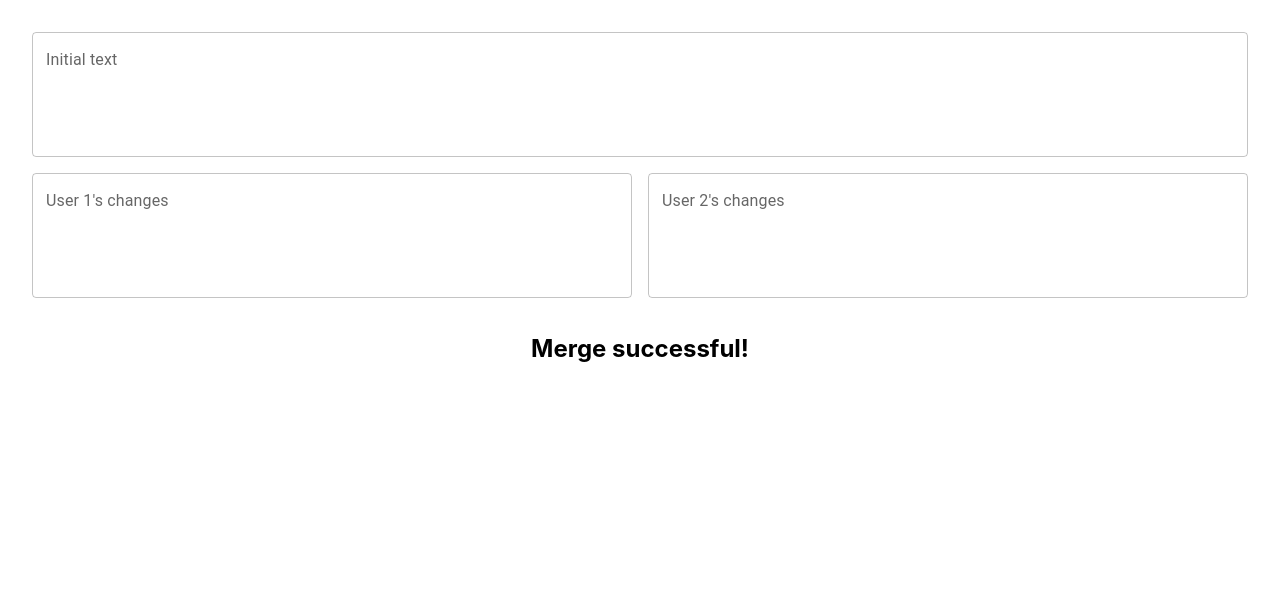
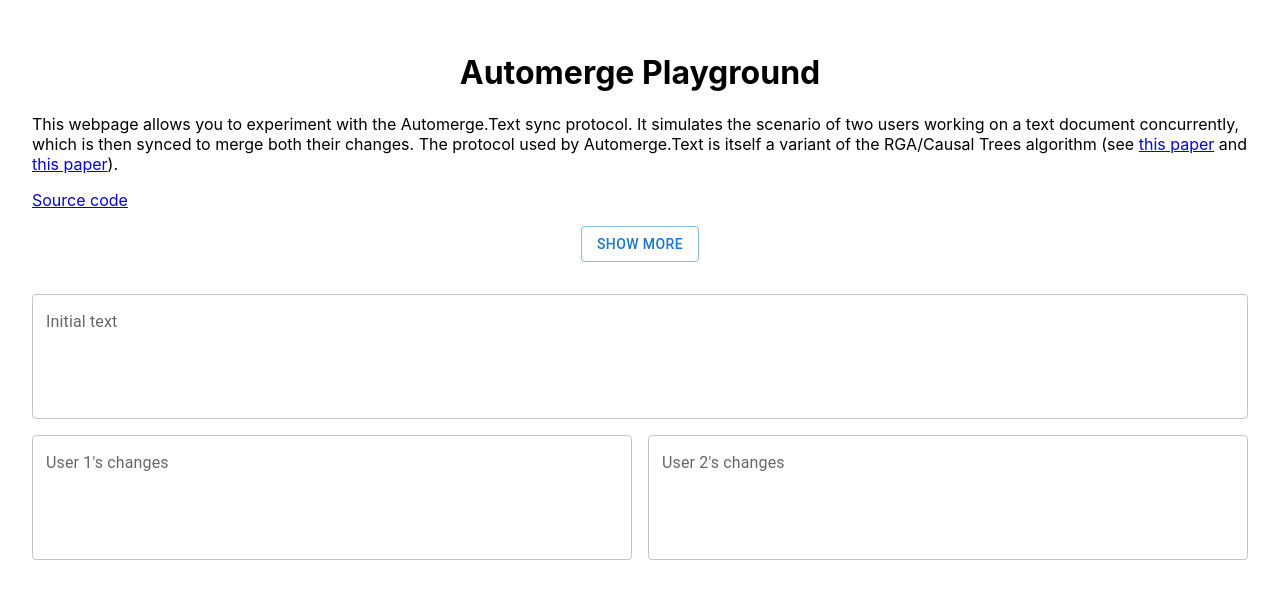
Before and after one commit to CicadaCinema/automerge-playground, a React (Create React App) app: page / in a window 1280 px wide. Shown: the top 598 px of the page. Built offline with nearby package versions, Linux system fonts and the light colour scheme.

Commit message:
add description also add license and readme

```diff
--- a/src/App.css
+++ b/src/App.css
@@ -2,3 +2,15 @@
   text-align: center;
   padding: 2rem;
 }
+
+.MarginBottom {
+  margin-bottom: 2rem;
+}
+
+.Intro {
+  text-align: start;
+}
+
+a:visited {
+  color: #00E;
+}
--- a/src/App.tsx
+++ b/src/App.tsx
@@ -1,4 +1,5 @@
 import React from 'react';
+import Button from '@mui/material/Button';
 import Grid from '@mui/material/Grid';
 import TextField from '@mui/material/TextField';
 import * as Diff from 'diff';
@@ -40,9 +41,14 @@ function App() {
   const [user1result, setUser1Result] = React.useState('');
   const [user2result, setUser2Result] = React.useState('');
 
+  // state of user-modifiable fields
+  // we need to be able to set the value of user1FieldValue and user2FieldValue in response to changes to initialFieldValue
   const [initialFieldValue, setInitialFieldValue] = React.useState('');
   const [user1FieldValue, setUser1FieldValue] = React.useState('');
   const [user2FieldValue, setUser2FieldValue] = React.useState('');
+
+  // visibility of additional info paragraphs
+  const [isInfoVisible, setIsInfoVisible] = React.useState(false);
 
   // compute changes between initialText and finalText using diff,
   // then perform those changes on the Automerge.Text object in doc, and return it
@@ -99,6 +105,7 @@ function App() {
     doc2 = doMagic(initial, user2, doc2);
 
     // merge the two documents one way, and then the other
+    // TODO: is there anything I can do about the typescript errors here rather than ignoring them?
     // @ts-ignore
     setUser1Result(Automerge.merge(Automerge.clone(doc1), Automerge.clone(doc2)).text.toString());
     // @ts-ignore
@@ -107,6 +114,60 @@ function App() {
 
   return (
     <div className='App'>
+      <h1>Automerge Playground</h1>
+      <div className='Intro'>
+        <p>
+          This webpage allows you to experiment with the Automerge.Text sync protocol. It simulates the scenario of two
+          users working on a text document concurrently, which is then synced to merge both their changes. The protocol
+          used by Automerge.Text is itself a variant of the RGA/Causal Trees algorithm (see <a
+          href='http://csl.snu.ac.kr/papers/jpdc11.pdf'>this paper</a> and <a
+          href='https://web.archive.org/web/20170821171430/http://www.ds.ewi.tudelft.nl/~victor/polo.pdf'>this paper</a>).
+        </p>
+        <p>
+          <a href='https://github.com/CicadaCinema/automerge-playground'>Source code</a>
+        </p>
+      </div>
+      <div className={'MarginBottom'}>
+        <Button
+          variant="outlined"
+          onClick={() => {
+            setIsInfoVisible(!isInfoVisible);
+          }}
+        >
+          {isInfoVisible ? 'Hide more' : 'Show more'}
+        </Button>
+
+      </div>
+      {isInfoVisible && <div className='Intro'>
+
+        <h2>Usage</h2>
+        <ol>
+          <li>
+            Enter some text in the first text field. This represents the initial state of the document. The two text
+            fields below should populate themselves with the same text.<br/>For example, try entering "Hello!".
+          </li>
+          <li>
+            Modify the contents of the two fields below. This represents the two users making changes to the document
+            independently of one another.<br/>For example, try entering "Hello World!" and "Hello! :-)".
+          </li>
+          <li>
+            Observe the merged document text at the bottom of the page. Each of the user's changes should be
+            incorporated into the final document.<br/>Following the example above, the result should be "Hello World!
+            :-)".
+          </li>
+        </ol>
+
+        <h2>Note</h2>
+        <p>
+          It doesn't matter <i>how</i> or <i>in what order</i> the changes in each of the user's text fields are made.
+          The shortest edit script between the initial document text and each of the user's modified documents is
+          computed on the fly using <a href='http://citeseerx.ist.psu.edu/viewdoc/summary?doi=10.1.1.4.6927'>the O(ND)
+          Difference Algorithm</a> proposed by Eugene Myers. This means that the final merged document is generated
+          deterministically, regardless of what operations you perform with your cursor and keyboard.
+        </p>
+        <br/>
+      </div>}
+
       <Grid container spacing={2} columns={2}>
         <Grid item xs={2}>
           <MyField fieldLabel={'Initial text'} fieldValue={initialFieldValue} handleChange={
@@ -149,10 +210,10 @@ function App() {
         {
           user1result === user2result
             ? <>
-              <Grid item xs={2}>
+              {user1result !== '' && <Grid item xs={2}>
                 <h2>Merge successful!</h2>
                 <p>{user1result}</p>
-              </Grid>
+              </Grid>}
             </>
             : <>
               <Grid item xs={2}>
```
Also changed, not shown: 2 other files (tests, documents, lock files or other folders).
